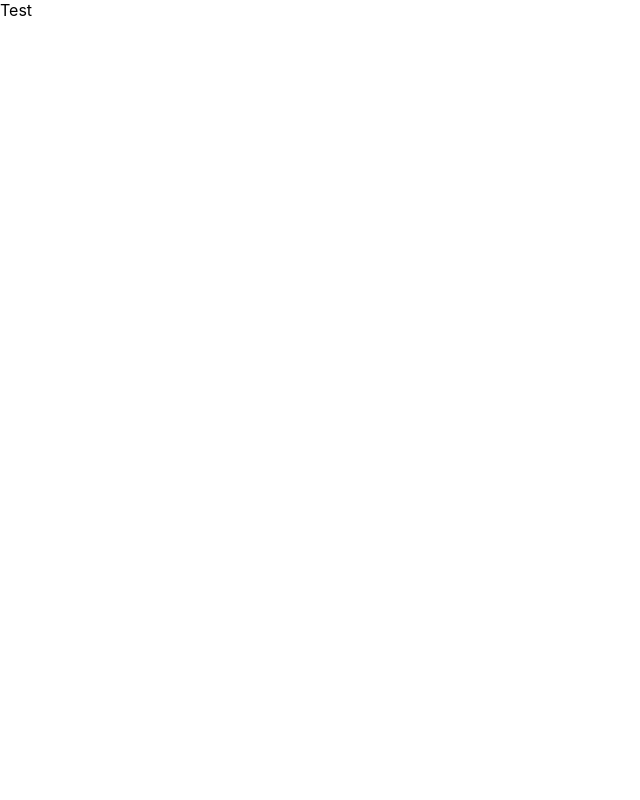
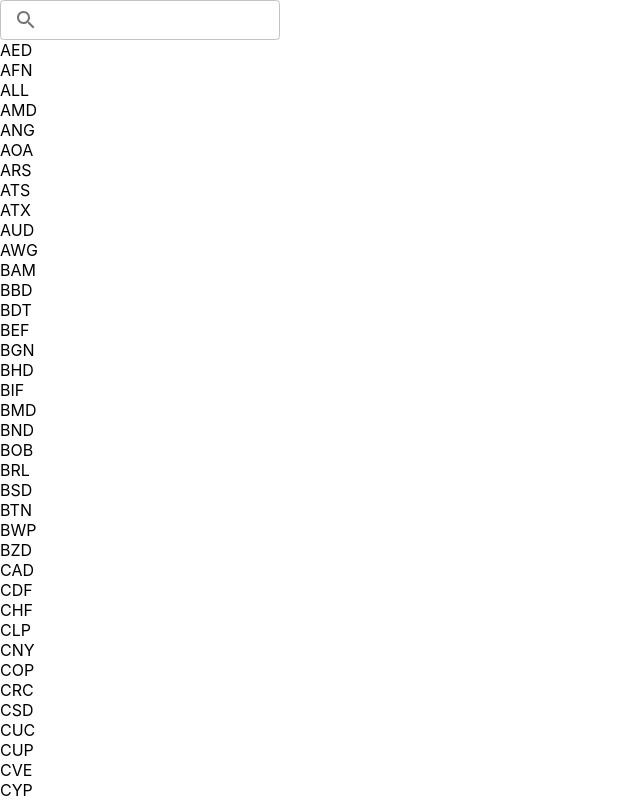
Before and after one commit to Garajluc/exchange-currencies-rate, a React (Create React App) app: page /exchange-rates in a window 1280 px wide. Before the commit this address led to /home. Shown: the top 800 px of the page, without its empty margins (0-640 px from the left). Built offline with nearby package versions, Linux system fonts and the light colour scheme.

Commit message:
base omni search logic

```diff
--- /dev/null
+++ b/src/components/page-specific/exchange-rates-list/ExchangeRatesList.tsx
@@ -0,0 +1,18 @@
+import type { Currency } from "../../../api/exchangeRates/exchangeRates.types";
+
+interface ExchangeRatesListProps {
+  exchangeRatesData: Currency[] | null | undefined;
+}
+
+const ExchangeRatesList = ({ exchangeRatesData }: ExchangeRatesListProps) => {
+  return (
+    <div>
+      {exchangeRatesData &&
+        exchangeRatesData?.map((exchangeRateData) => {
+          return <div>{exchangeRateData.currency}</div>;
+        })}
+    </div>
+  );
+};
+
+export default ExchangeRatesList;
--- /dev/null
+++ b/src/components/page-specific/exchange-rates-list/ExchangeRatesView.tsx
@@ -0,0 +1,22 @@
+import { useLoaderData } from "react-router-dom";
+import ExchangeRatesList from "./ExchangeRatesList";
+import type { ExchangeRatesRoot } from "../../../api/exchangeRates/exchangeRates.types";
+import OmniSearch from "../../common/search/OmniSearch";
+import useExchangeRatesList from "./useExchangeRatesList";
+
+const ExchangeRatesView = () => {
+  // todo: use context
+  const loadedData = useLoaderData();
+  const { filteredData, handleSearch } = useExchangeRatesList({
+    listData: (loadedData as ExchangeRatesRoot).fx,
+  });
+
+  return (
+    <>
+      <OmniSearch onChange={handleSearch} />
+      <ExchangeRatesList exchangeRatesData={filteredData} />
+    </>
+  );
+};
+
+export default ExchangeRatesView;
--- /dev/null
+++ b/src/components/page-specific/exchange-rates-list/useExchangeRatesList.ts
@@ -0,0 +1,26 @@
+import { useOmniListSearch } from "../../utils/useOmniSearch";
+
+interface HookProps<ItemType> {
+  listData: ItemType[];
+}
+
+interface HookReturn<ItemType> {
+  filteredData?: ItemType[] | null;
+  handleSearch: (value: string) => void;
+}
+
+const useExchangeRatesList = <ItemType>({
+  listData,
+}: HookProps<ItemType>): HookReturn<ItemType> => {
+  const { filteredData, handleSearch } = useOmniListSearch({
+    listData,
+    searchKeys: ["currency"],
+  });
+
+  return {
+    filteredData,
+    handleSearch,
+  };
+};
+
+export default useExchangeRatesList;
--- /dev/null
+++ b/src/components/utils/useOmniSearch.ts
@@ -0,0 +1,39 @@
+import { useCallback, useState } from "react";
+import type { KeyOption } from "match-sorter";
+import { matchSorter } from "match-sorter";
+
+interface HookParams<ItemType> {
+  listData?: ItemType[] | null;
+  searchKeys: KeyOption<ItemType>[];
+}
+
+interface HookResult<ItemType> {
+  handleSearch: (value: string) => void;
+  filteredData?: ItemType[] | null;
+  searchText: string;
+  setSearchText: (text: string) => void;
+}
+
+export const useOmniListSearch = <ItemType>({
+  listData,
+  searchKeys,
+}: HookParams<ItemType>): HookResult<ItemType> => {
+  const [searchText, setSearchText] = useState("");
+
+  const filteredData =
+    listData &&
+    matchSorter(listData, searchText, {
+      keys: searchKeys,
+    });
+
+  const handleSearch = useCallback((value: string) => {
+    setSearchText(value);
+  }, []);
+
+  return {
+    handleSearch,
+    searchText,
+    setSearchText,
+    filteredData,
+  };
+};
--- a/src/routes/AppRoutes.tsx
+++ b/src/routes/AppRoutes.tsx
@@ -1,33 +1,24 @@
-// https://reactrouter.com/en/main/start/tutorial
 import {
   createBrowserRouter,
   redirect,
   RouterProvider,
-  useLoaderData,
 } from "react-router-dom";
 import { exchangeRatesLoader } from "../api/exchangeRates/useExchangeRates";
+import ExchangeRatesView from "../components/page-specific/exchange-rates-list/ExchangeRatesView";
 
-const Test = () => {
-  const loadedData = useLoaderData();
-
-  console.log(loadedData);
-
-  return <div>Test</div>;
-};
-
-// https://reactrouter.com/en/main/start/tutorial#loading-data
 export const router = createBrowserRouter([
   {
     path: "/",
-    element: <Test />,
+    element: <ExchangeRatesView />,
+    loader: async () => await exchangeRatesLoader(),
     children: [
       {
         path: "*",
-        loader: async () => redirect("/home"),
+        loader: async () => redirect("/exchange-rates"),
       },
       {
-        path: "/home",
-        element: <Test />,
+        path: "/exchange-rates",
+        element: <ExchangeRatesView />,
         loader: async () => await exchangeRatesLoader(),
       },
     ],
```
Also changed, not shown: src/api/exchangeRates/exchangeRates.types.ts (added, +33 -0 lines).
